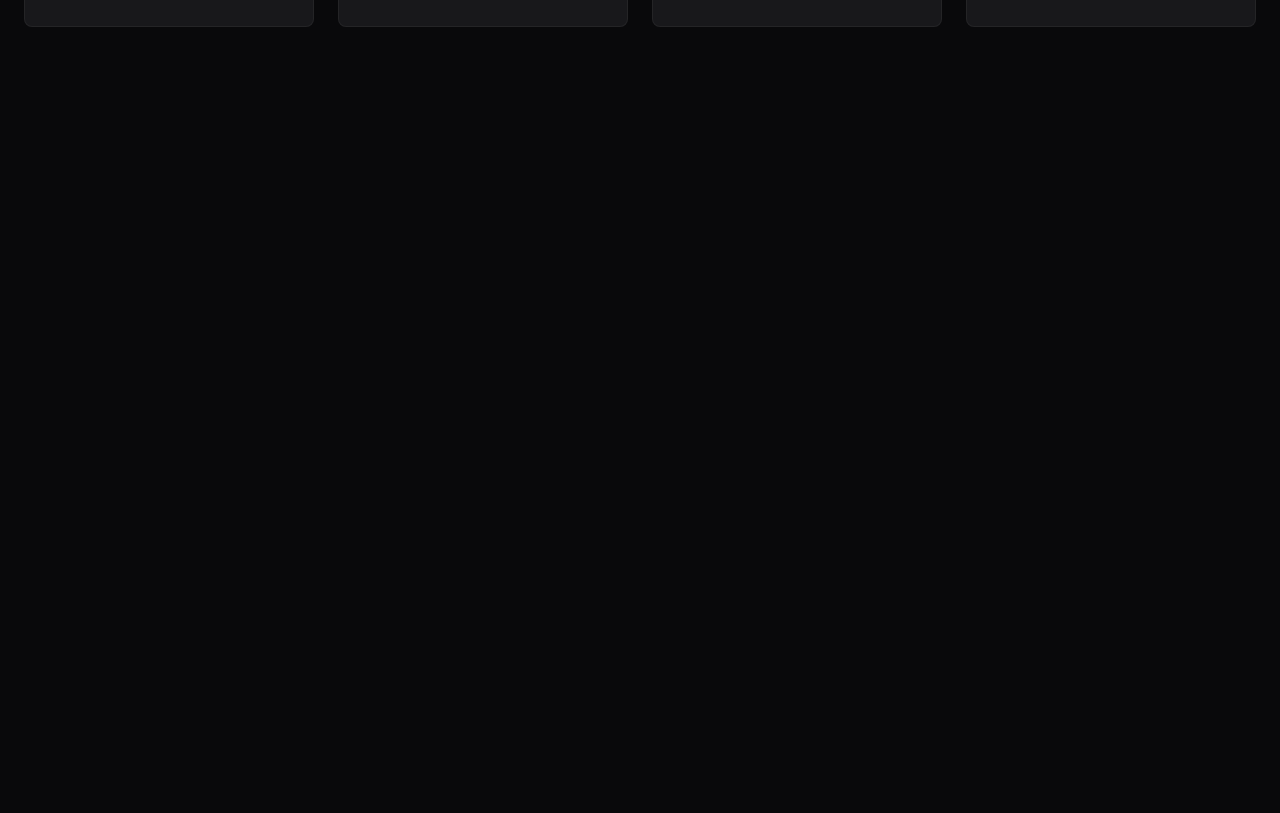
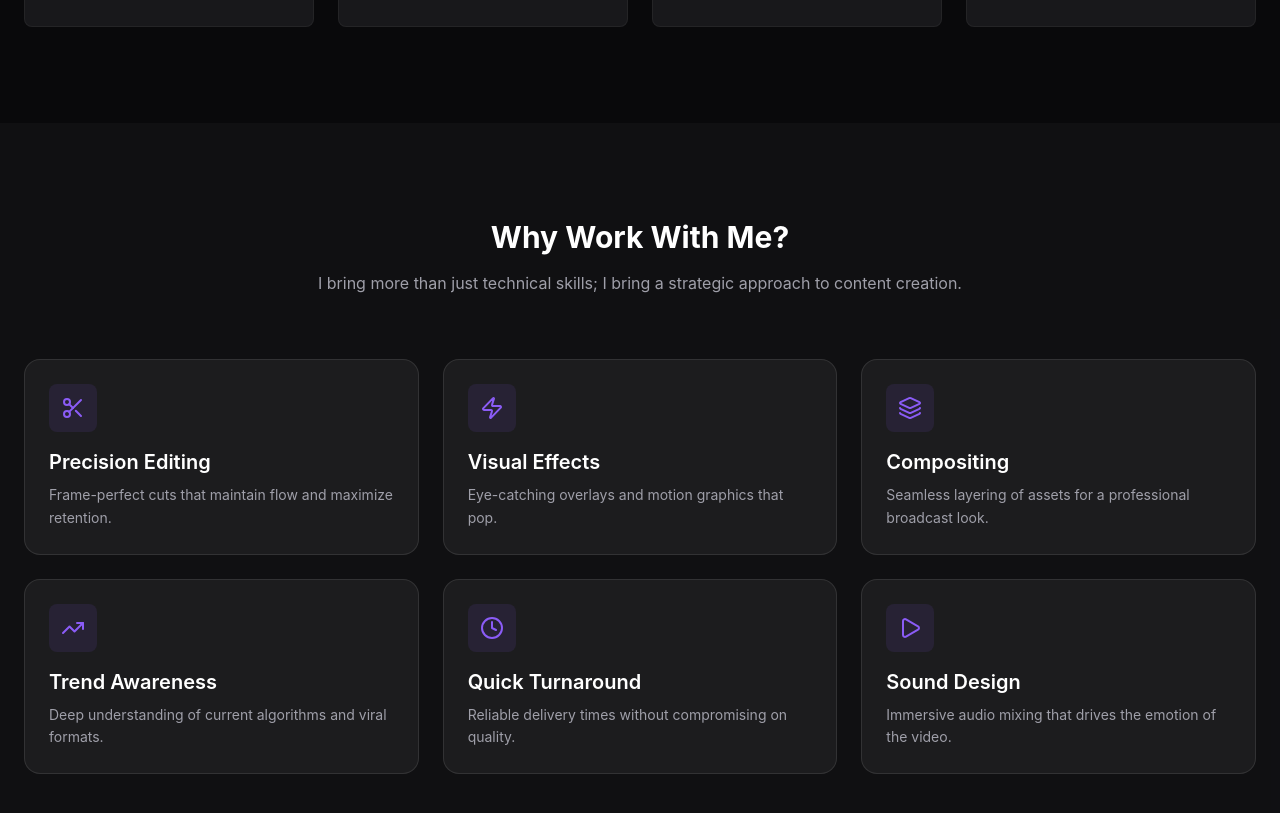
Before and after one commit to khababwork/portfolio, a React (Vite) app: page / in a window 1280 px wide. Shown: the part 1460-2273 px from the top of the page. Before the commit the page ends 1583 px from the top, so only its background shows below. Built offline with nearby package versions, Linux system fonts and the light colour scheme; grey boxes are pictures that could not be loaded.

Commit message:
feat(Skills): Introduce Skills section with SkillCard component and rename VideoShowcase component to PortfolioItem

```diff
--- a/src/App.jsx
+++ b/src/App.jsx
@@ -1,6 +1,7 @@
 import Navbar from "./components/Navbar"
 import Hero from "./components/Hero";
 import Work from "./components/Work";
+import Skills from "./components/Skills";
 
 function App() {
   return (
@@ -9,6 +10,7 @@ function App() {
       <main>
         <Hero />
         <Work />
+        <Skills />
       </main>
     </div>
   );
--- /dev/null
+++ b/src/components/Skills.jsx
@@ -0,0 +1,38 @@
+import SkillCard from "./utils/SkillCard"
+import {
+  Play,
+  Scissors,
+  Zap,
+  Layers,
+  Clock,
+  TrendingUp,
+} from 'lucide-react';
+
+const Skills = () => {
+    const skills = [
+      { icon: Scissors, title: "Precision Editing", desc: "Frame-perfect cuts that maintain flow and maximize retention." },
+      { icon: Zap, title: "Visual Effects", desc: "Eye-catching overlays and motion graphics that pop." },
+      { icon: Layers, title: "Compositing", desc: "Seamless layering of assets for a professional broadcast look." },
+      { icon: TrendingUp, title: "Trend Awareness", desc: "Deep understanding of current algorithms and viral formats." },
+      { icon: Clock, title: "Quick Turnaround", desc: "Reliable delivery times without compromising on quality." },
+      { icon: Play, title: "Sound Design", desc: "Immersive audio mixing that drives the emotion of the video." },
+    ];
+
+    return (
+      <section id="skills" className="py-24 bg-zinc-900/50">
+        <div className="container mx-auto px-6">
+          <div className="mx-auto max-w-2xl text-center mb-16">
+            <h2 className="text-3xl font-bold text-white mb-4">Why Work With Me?</h2>
+            <p className="text-zinc-400">I bring more than just technical skills; I bring a strategic approach to content creation.</p>
+          </div>
+
+          <div className="grid grid-cols-1 md:grid-cols-2 lg:grid-cols-3 gap-6">
+            {skills.map((skill, index) => (
+              <SkillCard key={index} {...skill} />
+            ))}
+          </div>
+        </div>
+      </section>
+    );
+  };
+  export default Skills
--- a/src/components/Work.jsx
+++ b/src/components/Work.jsx
@@ -1,4 +1,4 @@
-import VideoShowcase from "./VideoShowcase"
+import PortfolioItem from "./utils/PortfolioItem"
 import {
   ExternalLink
 } from 'lucide-react';
@@ -12,16 +12,16 @@ const Work = () => {
               <h2 className="text-3xl font-bold text-white mb-4">Featured Work</h2>
               <p className="text-zinc-400">A selection of my best edits across various niches.</p>
             </div>
-            <a href="#" className="hidden md:flex items-center gap-2 text-sm font-medium text-primary hover:text-white transition-colors">
+            <a href="https://www.youtube.com/@249edit" className="hidden md:flex items-center gap-2 text-sm font-medium text-primary hover:text-white transition-colors" target="_blank">
               View Youtube Channel <ExternalLink size={16} />
             </a>
           </div>
 
           <div className="grid grid-cols-1 sm:grid-cols-2 lg:grid-cols-4 gap-6 place-items-center">
-            <VideoShowcase videoSrc="" title=""/>
-            <VideoShowcase videoSrc="" title=""/>
-            <VideoShowcase videoSrc="" title=""/>
-            <VideoShowcase videoSrc="" title=""/>
+            <PortfolioItem videoSrc="" title=""/>
+            <PortfolioItem videoSrc="" title=""/>
+            <PortfolioItem videoSrc="" title=""/>
+            <PortfolioItem videoSrc="" title=""/>
           </div>
         </div>
       </section>
--- a/src/components/VideoShowcase.jsx
+++ b/src/components/utils/PortfolioItem.jsx
@@ -1,5 +1,5 @@
 import { useState, useRef } from "react";
-function VideoShowcase({ videoSrc, title, aspectRatio }) {
+function PortfolioItem({ videoSrc, title, aspectRatio }) {
   const [showControls, setShowControls] = useState(false);
   const videoRef = useRef(null);
 
@@ -20,4 +20,4 @@ function VideoShowcase({ videoSrc, title, aspectRatio }) {
   );
 }
 
-export default VideoShowcase;
+export default PortfolioItem;
--- /dev/null
+++ b/src/components/utils/SkillCard.jsx
@@ -0,0 +1,10 @@
+const SkillCard = ({ icon: Icon, title, desc }) => (
+  <div className="rounded-2xl border border-white/10 bg-white/5 p-6 transition-colors hover:border-primary/50 group hover:bg-white/10">
+    <div className="mb-4 inline-flex h-12 w-12 items-center justify-center rounded-lg bg-primary/10 text-primary">
+      <Icon size={24} className="group-hover:scale-120 transition-transform duration-300"/>
+    </div>
+    <h3 className="mb-2 text-xl font-semibold text-white">{title}</h3>
+    <p className="text-sm text-zinc-400 leading-relaxed">{desc}</p>
+  </div>
+);
+export default SkillCard;
```
